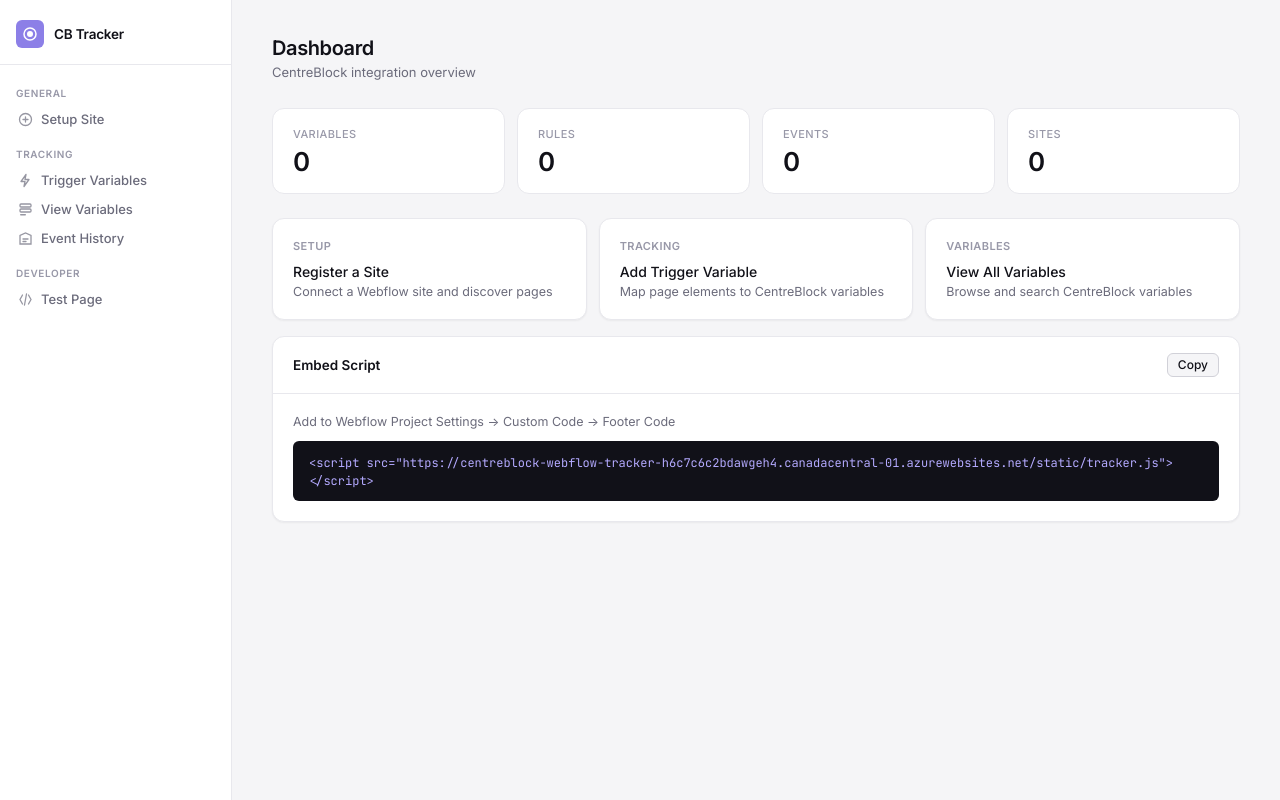
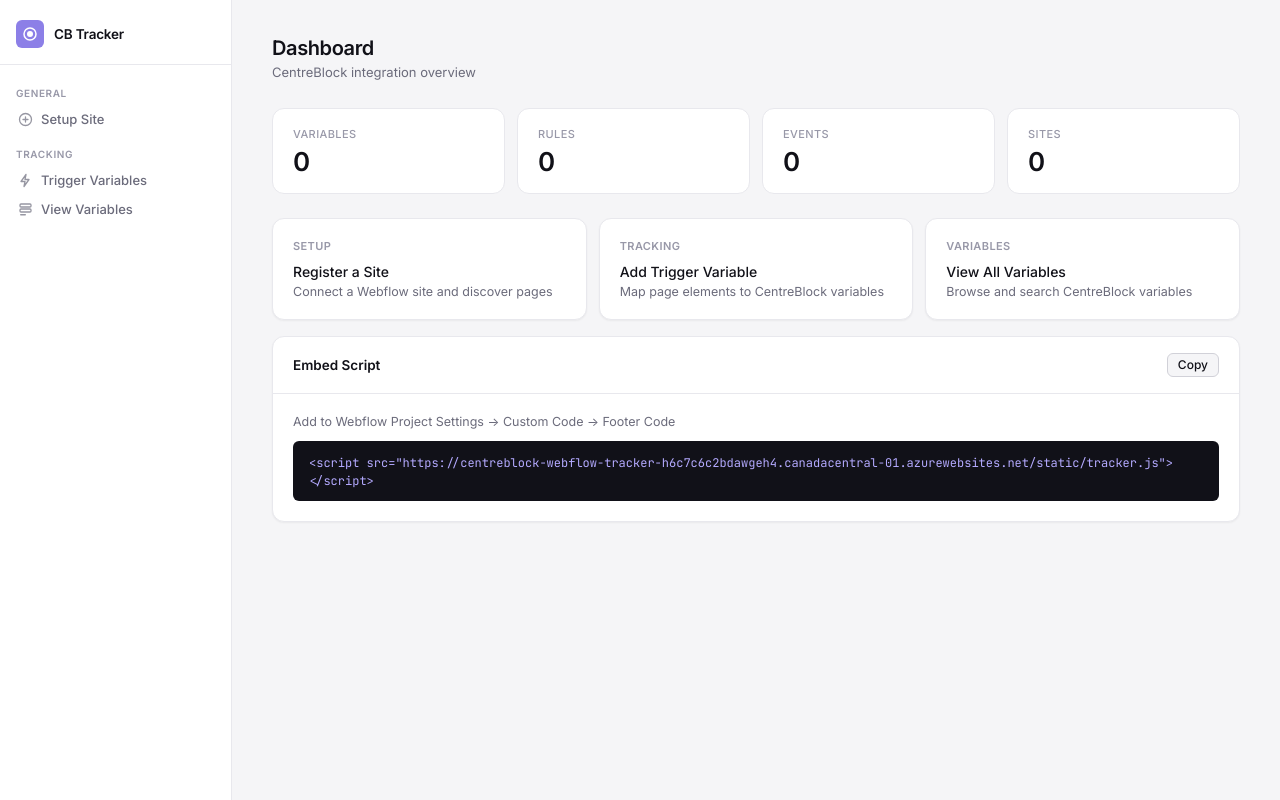
Before and after one commit to subhan5833596/Webflow-CB-PlugIN, a Flask app: page / in a window 1280 px wide. Run offline with Flask 3, Linux system fonts and the light colour scheme; data that the repository does not hold is empty.

Commit message:
tracker.js

```diff
--- a/templates/base.html
+++ b/templates/base.html
@@ -127,7 +127,7 @@
             </svg>
             View Variables
           </a>
-          <a
+          <!-- <a
             href="/tracking_history"
             class="nav-link {% if active=='history' %}active{% endif %}"
           >
@@ -146,10 +146,10 @@
               />
             </svg>
             Event History
-          </a>
+          </a> -->
         </div>
 
-        <div class="nav-group">
+        <!-- <div class="nav-group">
           <span class="nav-group-label">Developer</span>
           <a
             href="/testing"
@@ -165,7 +165,7 @@
             </svg>
             Test Page
           </a>
-        </div>
+        </div> -->
       </nav>
     </aside>
 
```
